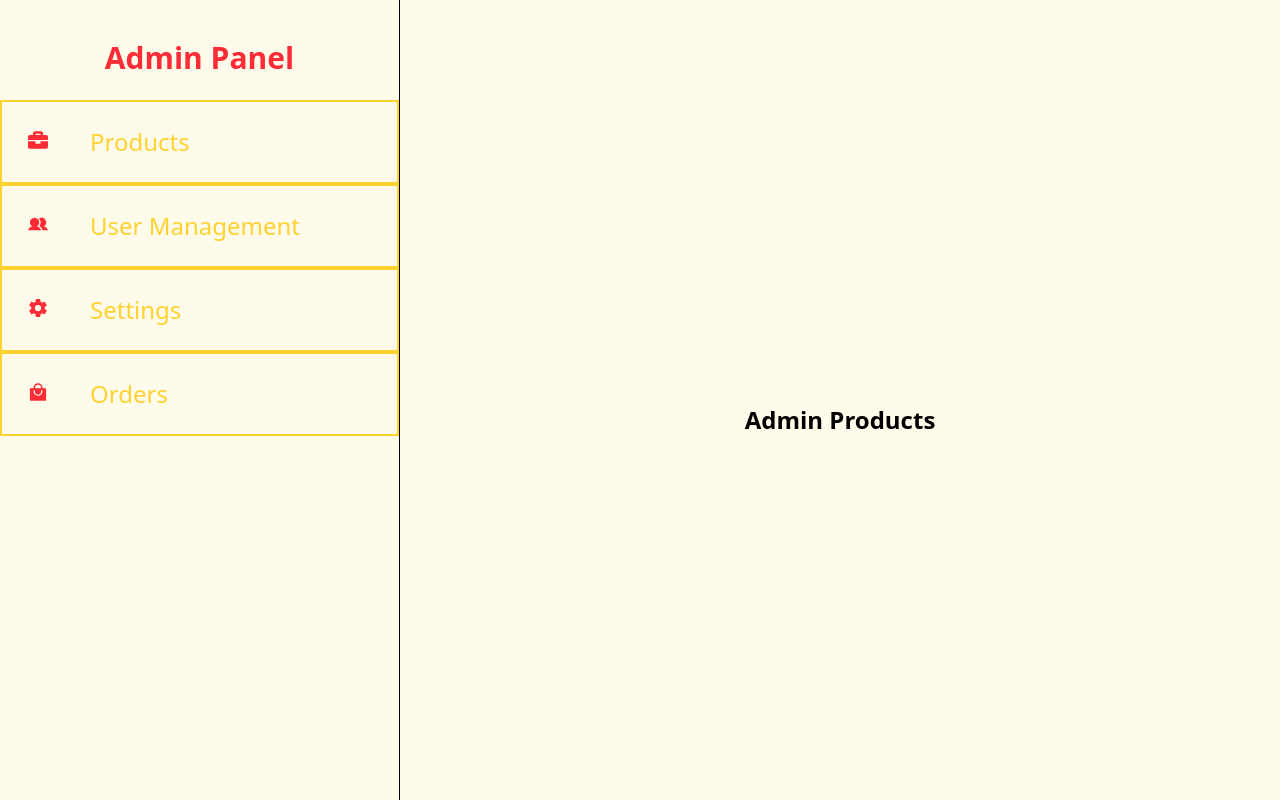
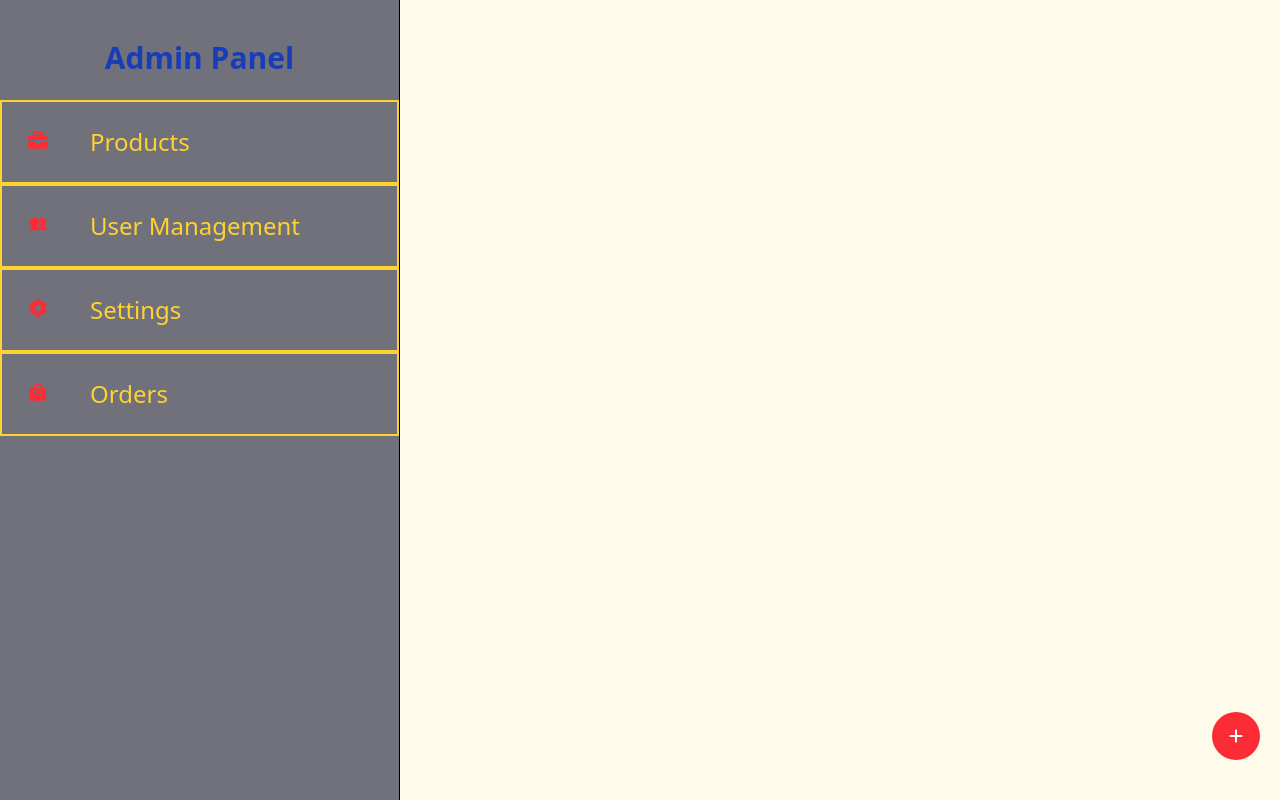
Before and after one commit to yrlwijesekara/e-commerce, a React (Vite) app in the folder frontend/: page /admin/products in a window 1280 px wide. Built offline with nearby package versions, Linux system fonts and the light colour scheme.

Commit message:
add RegisterPage component and update routing in App.jsx; modify AdminPage layout🚀🚀

```diff
--- a/frontend/src/App.jsx
+++ b/frontend/src/App.jsx
@@ -4,6 +4,7 @@ import Home from "./pages/home";
 import AdminPage from "./pages/adminPage";
 import LoginPage from "./pages/loginPage";
 import { Toaster } from "react-hot-toast";
+import RegisterPage from "./pages/registerPage";
 
 
 function App() {
@@ -14,6 +15,7 @@ function App() {
         <Route path="/" element={<Home />} />
         <Route path="/admin/*" element={<AdminPage />} />
         <Route path="/login" element={<LoginPage />} />
+        <Route path="/register" element={<RegisterPage />} />
       </Routes>
     </BrowserRouter>
   );
--- a/frontend/src/pages/Admin/productsAdmin.jsx
+++ b/frontend/src/pages/Admin/productsAdmin.jsx
@@ -1,7 +1,10 @@
+import { FaPlus } from "react-icons/fa6";
 export default function ProductsAdmin() {
     return (
-        <div className="w-full h-screen bg-amber-50 flex justify-center items-center">
-            <h1 className="text-2xl font-bold">Admin Products</h1>
+        <div className="w-full h-full bg-amber-50 flex  items-center">
+            <button className="p-4 bg-red-500 text-white rounded-full hover:bg-red-600 mb-5 fixed bottom-5 right-5">
+                <FaPlus /> </button>
+
         </div>
     );
 }
--- a/frontend/src/pages/adminPage.jsx
+++ b/frontend/src/pages/adminPage.jsx
@@ -9,8 +9,8 @@ import ProductsAdmin from "./Admin/productsAdmin";
 export default function AdminPage() {
   return (
     <div className="w-full h-screen bg-amber-50 flex">
-      <div className="w-[400px] h-full flex flex-col  pt-10 border-r">
-        <span className=" text-red-500 flex justify-center items-center mb-6 text-3xl font-bold">
+      <div className="w-[400px] h-full flex flex-col  pt-10 border-r bg-zinc-500">
+        <span className=" text-blue-800 flex justify-center items-center mb-6 text-3xl font-bold">
           Admin Panel
         </span>
         <Link
--- /dev/null
+++ b/frontend/src/pages/registerPage.jsx
@@ -0,0 +1,7 @@
+export default function RegisterPage() {
+    return (
+        <div className="w-full h-screen bg-yellow-100 flex justify-center items-center">
+            <h1 className="text-2xl font-bold">Register</h1>
+        </div>
+    );
+}
```
